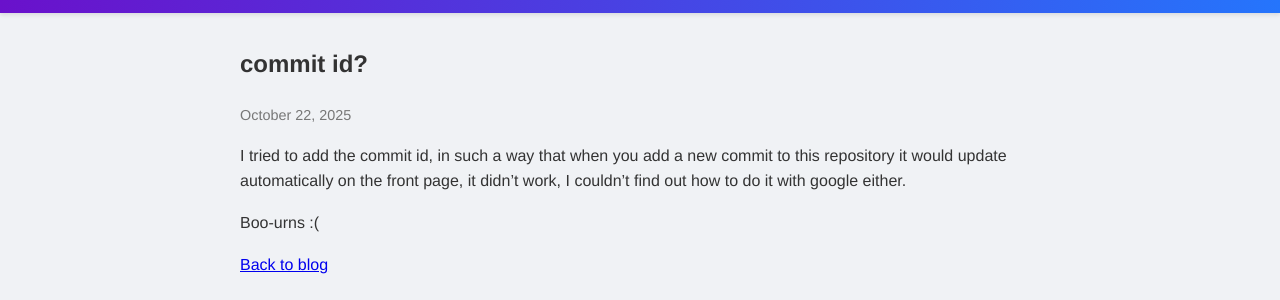
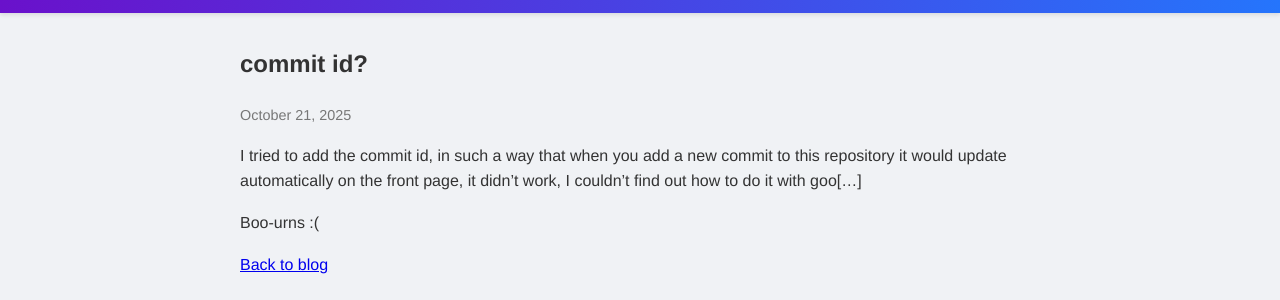
Before and after one commit to zaknafien99/CV, a Jekyll site: the page built from _posts/2025-10-22-my-fourth-post.md, in a window 1280 px wide. Shown: the part 183-483 px from the top of the page. Built offline with Jekyll 4.4.1, drawn with Linux system fonts in a browser that asks for light colours.

Commit message:
Update post with commit id

```diff
--- a/_posts/2025-10-22-my-fourth-post.md
+++ b/_posts/2025-10-22-my-fourth-post.md
@@ -1,8 +1,9 @@
 ---
 layout: post
 title: "commit id?"
+date: 2025-10-21 23:35:31 +0000
 ---
 
-I tried to add the commit id, in such a way that when you add a new commit to this repository it would update automatically on the front page, it didn't work, I couldn't find out how to do it with google either.
+I tried to add the commit id, in such a way that when you add a new commit to this repository it would update automatically on the front page, it didn't work, I couldn't find out how to do it with goo[...]
 
 Boo-urns :(
```
